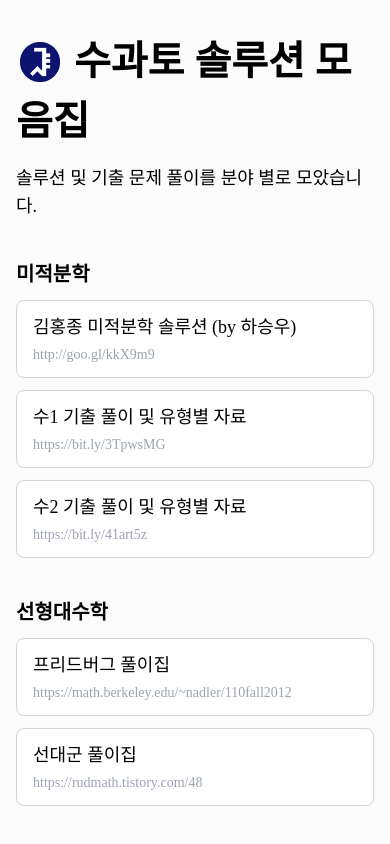
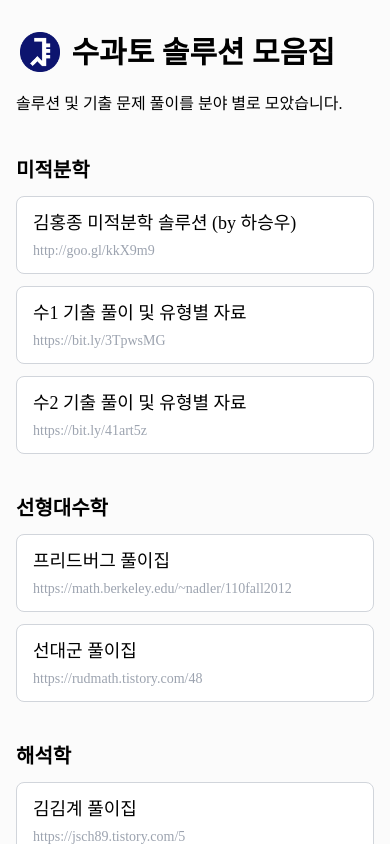
Before and after one commit to geniusLHS/soogwato-solutions, a React (Create React App) app: page / in a window 390 px wide. Shown: the top 844 px of the page. Built offline with nearby package versions, Linux system fonts and the light colour scheme; a web font is replaced by a local one.

Commit message:
mobile에서 header의 글자 크기 수정

```diff
--- a/src/App.js
+++ b/src/App.js
@@ -35,10 +35,10 @@ function App() {
     <div className="py-8 sm:py-12 font-sans px-4 bg-[#fbfbfb]">
       <div className="max-w-xl mx-auto w-full space-y-10">
         <header className="space-y-3">
-          <h1 className="text-[2.5rem] font-extrabold">
+          <h1 className="text-3xl md:text-[2.5rem] font-extrabold">
             <img alt="soogwato-logo" src="logo.png" className="h-12 inline mx-1 pb-2"></img> 수과토 솔루션 모음집
           </h1>
-          <p className="text-lg">솔루션 및 기출 문제 풀이를 분야 별로 모았습니다.</p>
+          <p className="text-base md:text-lg">솔루션 및 기출 문제 풀이를 분야 별로 모았습니다.</p>
         </header>
         {SubjectItems.map((item, idx) => (
           <SubjectItem key={idx} name={item.subject} item={item.solutions}></SubjectItem>
```
